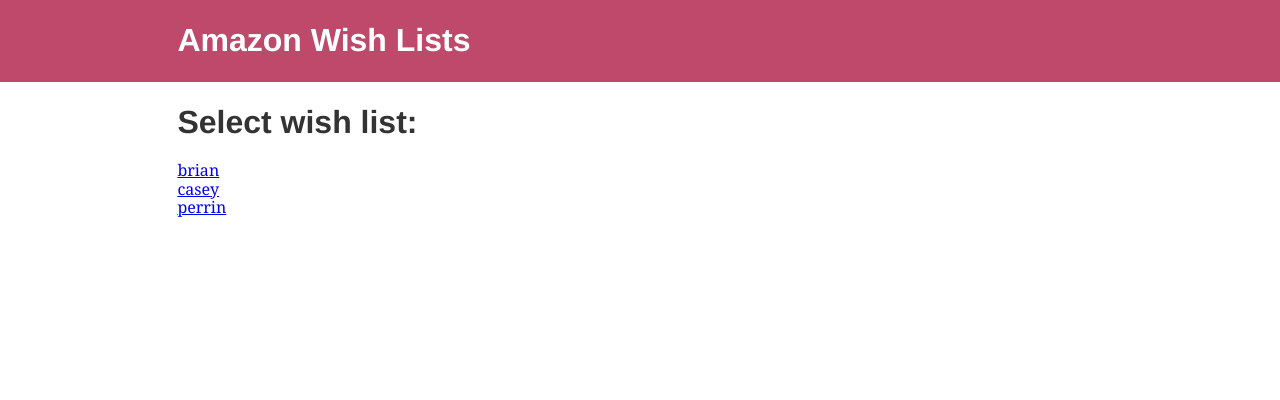
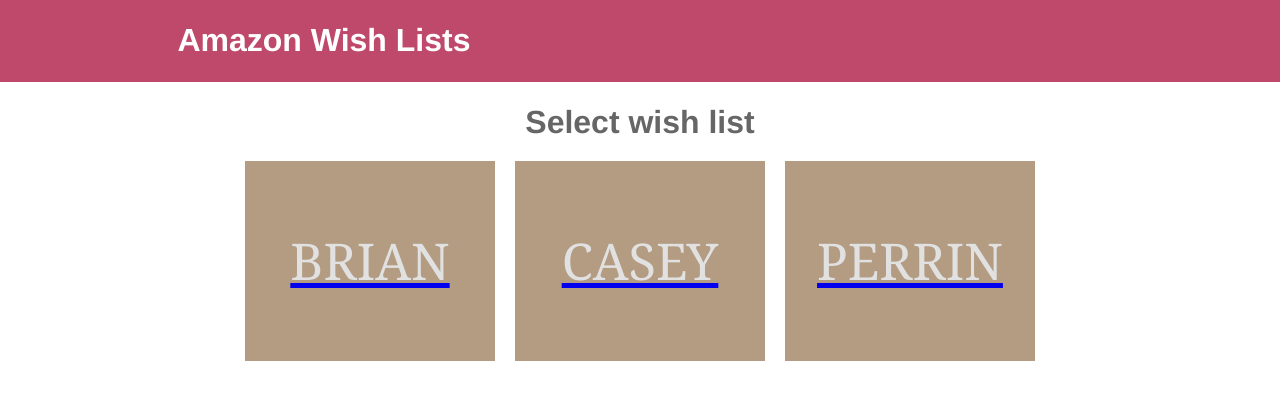
Before and after one commit to sbardian/wish-list, a Gatsby site: page / in a window 1280 px wide. Built offline with nearby package versions, Linux system fonts and the light colour scheme; Gatsby itself is replaced by a stand-in of ours; what typography-theme-lincoln would draw is missing.

Commit message:
Index page build

```diff
--- a/src/pages/index.js
+++ b/src/pages/index.js
@@ -1,4 +1,5 @@
 import React, { Component } from 'react';
+import { css } from 'emotion';
 import 'normalize.css';
 import { graphql, Link } from 'gatsby';
 import Layout from '../components/Layout';
@@ -8,12 +9,44 @@
     const { owners } = this.props.data.site.siteMetadata;
     return (
       <Layout>
-        <h1>Select wish list:</h1>
-        {owners.map(owner => (
-          <div key={owner.name}>
-            <Link to={owner.name}>{owner.name}</Link>
-          </div>
-        ))}
+        <h1
+          className={css`
+            display: grid;
+            justify-content: center;
+            color: #666;
+          `}
+        >
+          Select wish list
+        </h1>
+        <div
+          className={css`
+            display: grid;
+            grid-gap: 20px;
+            grid-template-columns: repeat(auto-fill, minmax(150px, 250px));
+            justify-content: center;
+            align-items: center;
+          `}
+        >
+          {owners.map(owner => (
+            <Link key={owner.name} to={owner.name}>
+              <div
+                className={css`
+                  height: 200px;
+                  background-color: #b39c82;
+                  font-size: 38pt;
+                  color: #e1e1e1;
+                  display: grid;
+                  justify-content: center;
+                  align-items: center;
+                  text-transform: uppercase;
+                  text-rendering: optimizeLegibility;
+                `}
+              >
+                {owner.name}
+              </div>
+            </Link>
+          ))}
+        </div>
       </Layout>
     );
   }
```
